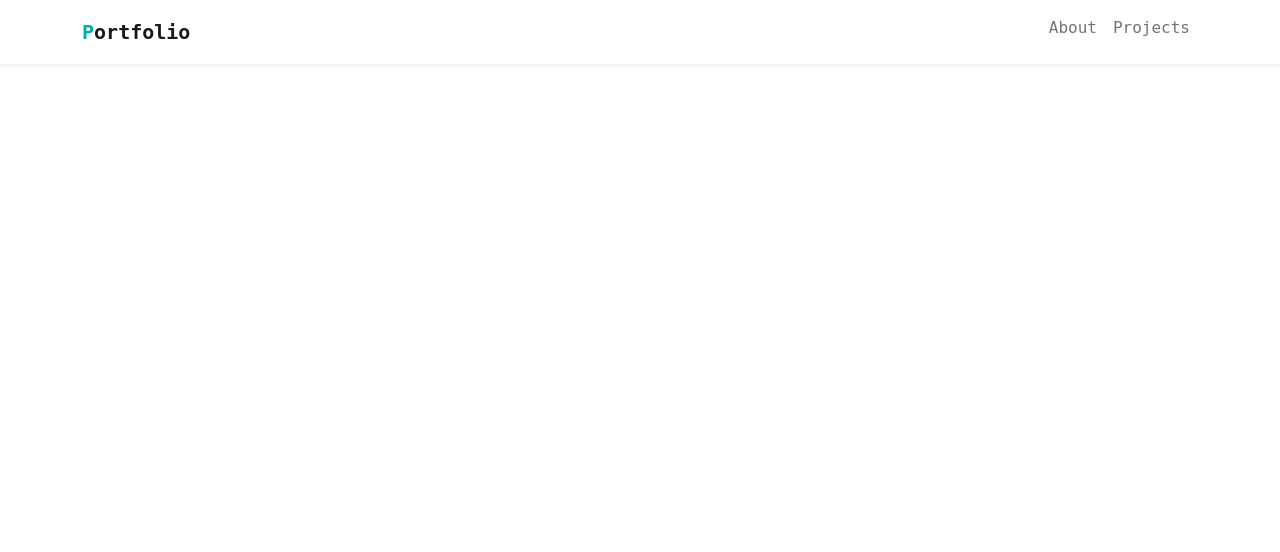
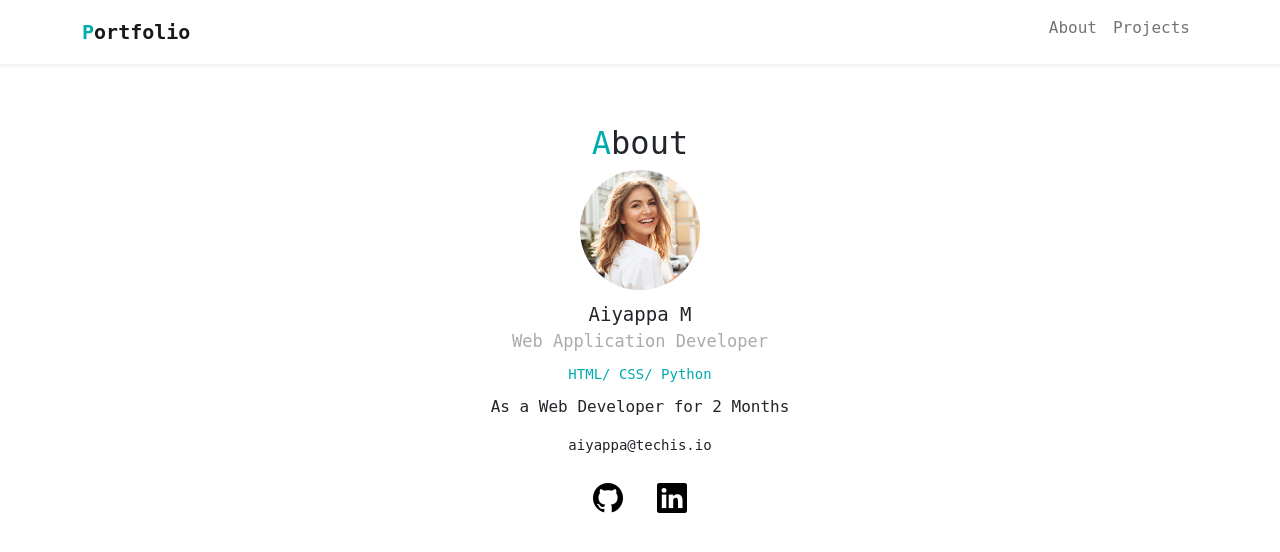
Before and after one commit to Aiyappa-M/Portfolio, a PHP site: page / in a window 1280 px wide. Shown: the top 552 px of the page. Run offline with PHP 8.4, Linux system fonts and the light colour scheme.

Commit message:
Added content about section

```diff
--- a/index.html
+++ b/index.html
@@ -7,6 +7,8 @@
     <meta name="viewport" content="width=device-width, initial-scale=1.0" />
     <link href="https://cdn.jsdelivr.net/npm/bootstrap@5.0.2/dist/css/bootstrap.min.css" rel="stylesheet" integrity="sha384-EVSTQN3/azprG1Anm3QDgpJLIm9Nao0Yz1ztcQTwFspd3yD65VohhpuuCOmLASjC" crossorigin="anonymous" />
     <link rel="stylesheet" href="style.css" />
+    <link rel="stylesheet" href="https://cdn.jsdelivr.net/npm/bootstrap-icons@1.8.3/font/bootstrap-icons.css" />
+
     <title>Portfolio</title>
 </head>
 
@@ -35,6 +37,20 @@
         </div>
         </div>
     </nav>
+
+    <div id="about">
+        <h2><span class="font-primary">A</span>bout</h2>
+        <img src="img/sample-woman.jpg" />
+        <div class="name">Aiyappa M</div>
+        <div class="vocation">Web Application Developer</div>
+        <div class="skills">HTML/ CSS/ Python</div>
+        <p>As a Web Developer for 2 Months</p>
+        <div class="email">aiyappa@techis.io</div>
+        <div class="icons">
+            <a href="#"><i class="bi bi-github"></i></a>
+            <a href="#"><i class="bi bi-linkedin ms-3"></i></a>
+        </div>
+    </div>
     <script src="https://cdn.jsdelivr.net/npm/bootstrap@5.0.2/dist/js/bootstrap.bundle.min.js" integrity="sha384-MrcW6ZMFYlzcLA8Nl+NtUVF0sA7MsXsP1UyJoMp4YLEuNSfAP+JcXn/tWtIaxVXM" crossorigin="anonymous"></script>
 </body>
 
--- a/style.css
+++ b/style.css
@@ -10,3 +10,50 @@ body {
     font-size: 20px;
     font-weight: bold;
 }
+
+
+/**********
+ABOUT
+***********/
+
+#about {
+    margin: 60px auto;
+    max-width: 400px;
+    text-align: center;
+}
+
+#about img {
+    border-radius: 50%;
+    width: 120px;
+    margin-bottom: 10px;
+}
+
+#about .name {
+    font-size: 19px;
+}
+
+#about .vocation {
+    font-size: 17px;
+    color: #ababab;
+    margin-bottom: 10px;
+}
+
+#about .skills {
+    font-size: 14px;
+    color: #00abae;
+    margin-bottom: 10px;
+}
+
+#about .email {
+    margin-top: 14px;
+    font-size: 14px;
+}
+
+#about .icons {
+    margin-top: 20px;
+    font-size: 30px;
+}
+
+#about .icons a {
+    color: #000;
+}
```
